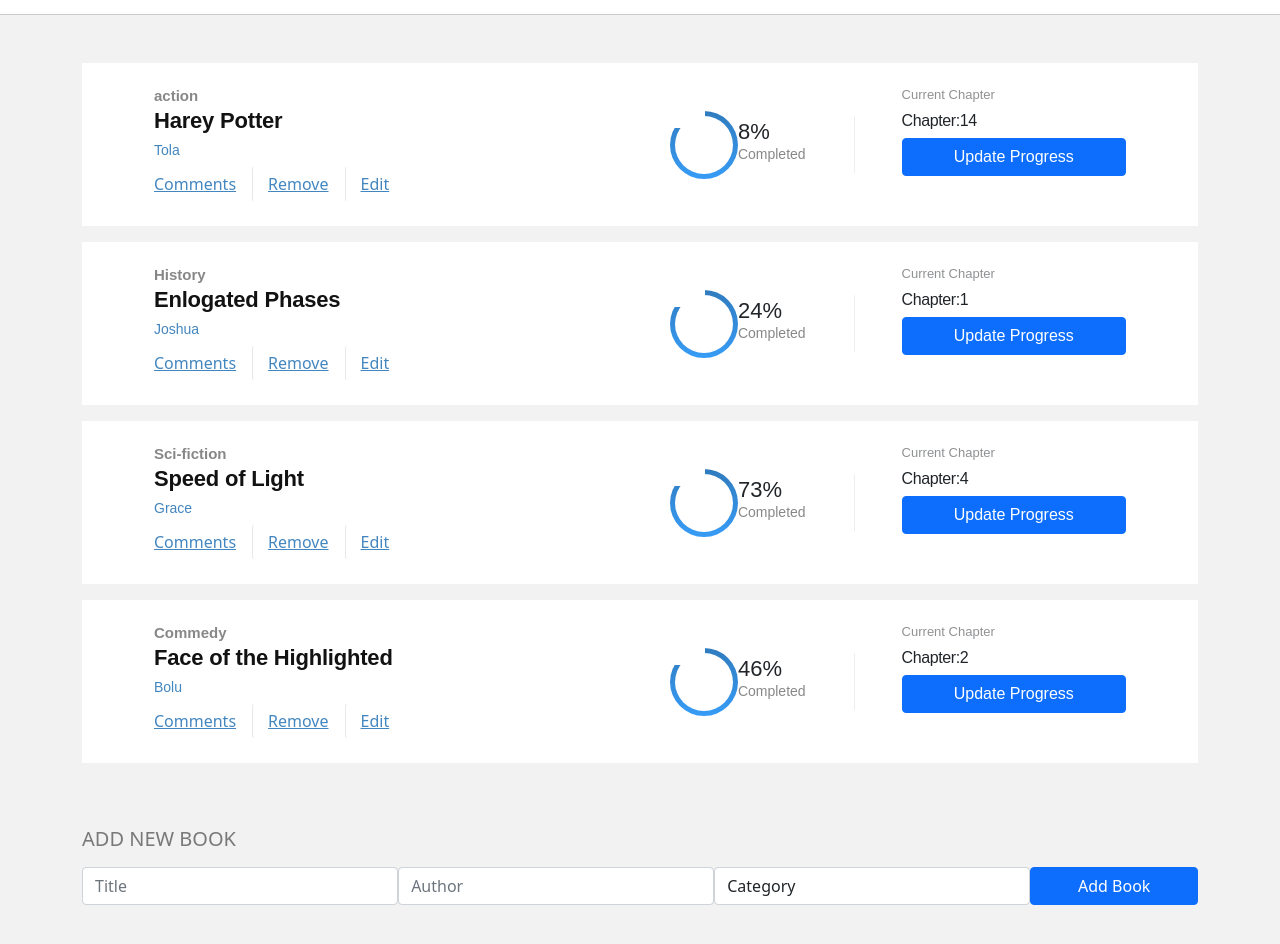
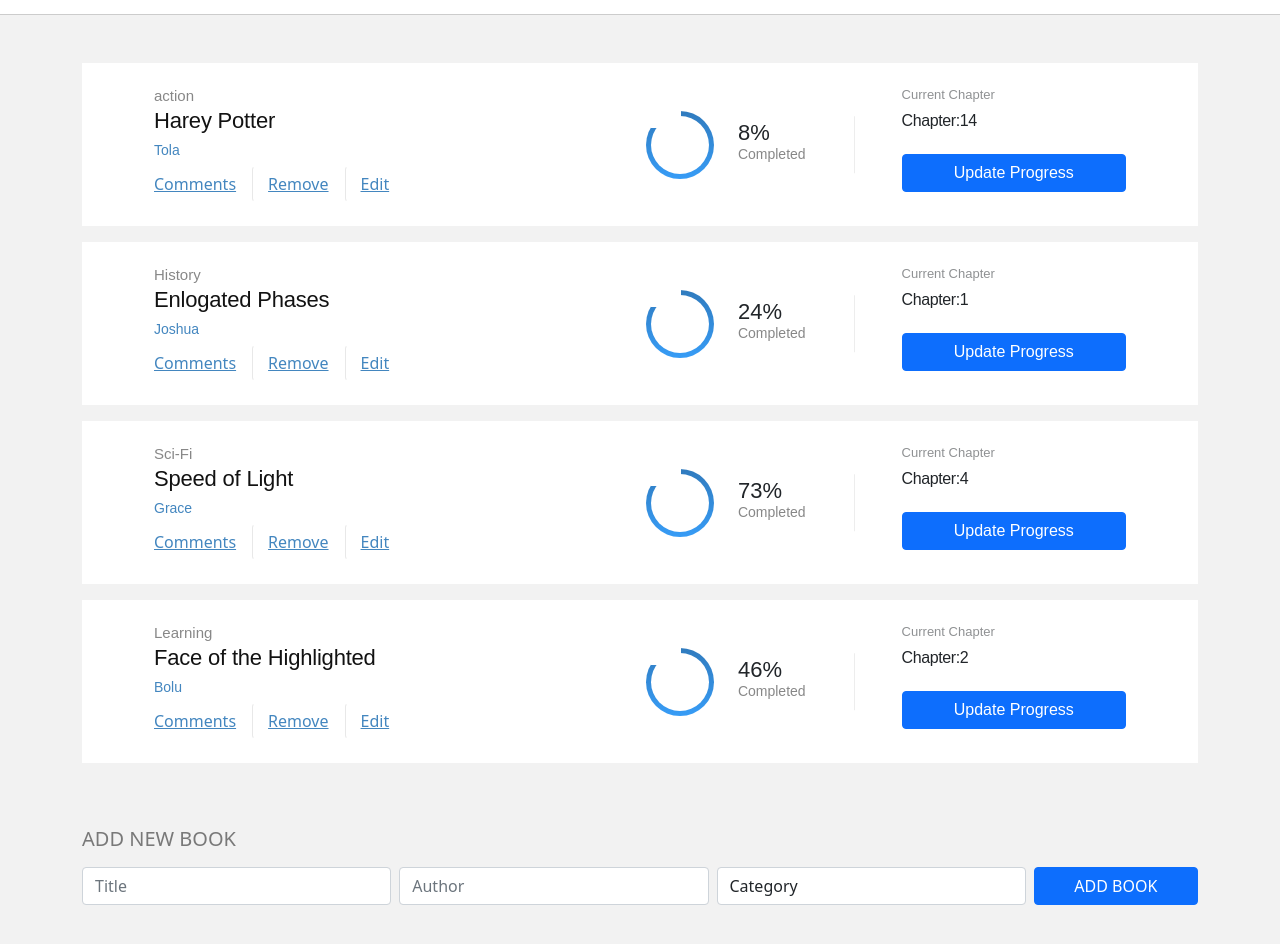
Before and after one commit to Arinpe/Bookstore, a React (Create React App) app: page / in a window 1280 px wide. Shown: the part 80-1024 px from the top of the page. Built offline with nearby package versions, Linux system fonts and the light colour scheme.

Commit message:
Add space between chart and the percentage

```diff
--- a/src/common.js
+++ b/src/common.js
@@ -3,7 +3,7 @@ export const generateRandomNumber = (range = 10000) => Math.floor(Math.random()
 export const categories = ['Action', 'Biography', 'History', 'Horror', 'Kids', 'Learning', 'Sci-Fi'];
 
 export const filterBooksByCategory = (books, param) => (
-  books.filter(({ category }) => category === param)
+  books.filter(({ category }) => category.toLowerCase() === param.toLowerCase())
 );
 
 export const defaultBooks = [
--- a/src/components/Book.js
+++ b/src/components/Book.js
@@ -21,7 +21,7 @@ function Book({ book, handleRemoveBook }) {
           </div>
         </div>
         <div className="d-flex justify-content-center align-items-center">
-          <div className="oval mr-4" />
+          <div className="oval me-4" />
           <h3 className="percentage">
             {generateRandomNumber(100)}
             %
@@ -35,7 +35,7 @@ function Book({ book, handleRemoveBook }) {
           Chapter:
           {generateRandomNumber(20)}
         </h3>
-        <Button variant="primary">Update Progress</Button>
+        <Button className="mt-3" variant="primary">Update Progress</Button>
       </div>
     </div>
   );
--- a/src/containers/BookForm.js
+++ b/src/containers/BookForm.js
@@ -52,13 +52,13 @@ const BookForm = ({ createBook }) => {
       <h3 className="form-title">ADD NEW BOOK</h3>
       <p className="text-danger" id="error" />
       <form className="d-flex" onSubmit={handleSubmit}>
-        <input className="form-control mr-2" type="text" name="title" value={input.title} placeholder="Title" onChange={handleChange} />
-        <input className="form-control mr-2" type="text" name="author" value={input.author} placeholder="Author" onChange={handleChange} />
-        <select className="form-control mr-2" name="category" value={input.category} id="category" onChange={handleChange}>
+        <input className="form-control me-2" type="text" name="title" value={input.title} placeholder="Title" onChange={handleChange} />
+        <input className="form-control me-2" type="text" name="author" value={input.author} placeholder="Author" onChange={handleChange} />
+        <select className="form-control me-2" name="category" value={input.category} id="category" onChange={handleChange}>
           <option value="" disabled hidden>Category</option>
           {allCategories}
         </select>
-        <Button className="w-50" type="submit" variant="primary">Add Book</Button>
+        <Button className="w-50 text-uppercase" type="submit" variant="primary">Add Book</Button>
       </form>
     </div>
   );
--- a/src/index.js
+++ b/src/index.js
@@ -10,27 +10,31 @@ import './index.scss';
 const books = {
   books: [
     {
+      id: 1,
       title: 'Harey Potter',
       author: 'Tola',
       category: 'action',
     },
 
     {
+      id: 2,
       title: 'Enlogated Phases',
       author: 'Joshua',
       category: 'History',
     },
 
     {
+      id: 3,
       title: 'Speed of Light',
       author: 'Grace',
-      category: 'Sci-fiction',
+      category: 'Sci-Fi',
     },
 
     {
+      id: 4,
       title: 'Face of the Highlighted',
       author: 'Bolu',
-      category: 'Commedy',
+      category: 'Learning',
     },
   ],
 };
--- a/src/index.scss
+++ b/src/index.scss
@@ -14,9 +14,6 @@ header {
   opacity: 0.5;
   font-family: Montserrat, sans-serif;
   font-size: 15px;
-  font-weight: bold;
-  font-stretch: normal;
-  font-style: normal;
   line-height: normal;
   letter-spacing: normal;
 }
@@ -25,9 +22,6 @@ header {
   color: #121212;
   font-family: RobotoSlab, sans-serif;
   font-size: 22px;
-  font-weight: bold;
-  font-stretch: normal;
-  font-style: normal;
   line-height: normal;
   letter-spacing: -0.2px;
 }
@@ -36,9 +30,6 @@ header {
   font-family: RobotoSlab, sans-serif;
   font-size: 14px;
   font-weight: 300;
-  font-stretch: normal;
-  font-style: normal;
-  line-height: normal;
   letter-spacing: normal;
   color: #4386bf;
 }
@@ -88,9 +79,6 @@ header {
 .percentage {
   font-family: Montserrat, sans-serif;
   font-size: 22px;
-  font-weight: normal;
-  font-stretch: normal;
-  font-style: normal;
 }
 
 .completed {
@@ -111,9 +99,6 @@ header {
   position: relative;
   width: 30%;
   font-family: RobotoSlab, sans-serif;
-  font-style: normal;
-  line-height: normal;
-  font-stretch: normal;
 
   .current-chapter {
     opacity: 0.5;
@@ -140,6 +125,16 @@ header {
   }
 }
 
+.category,
+.title,
+.author,
+.percentage,
+.book-right {
+  font-stretch: normal;
+  font-style: normal;
+  line-height: normal;
+}
+
 .form-title {
   font-size: 20px;
   color: rgba(0, 0, 0, 0.5);
```
